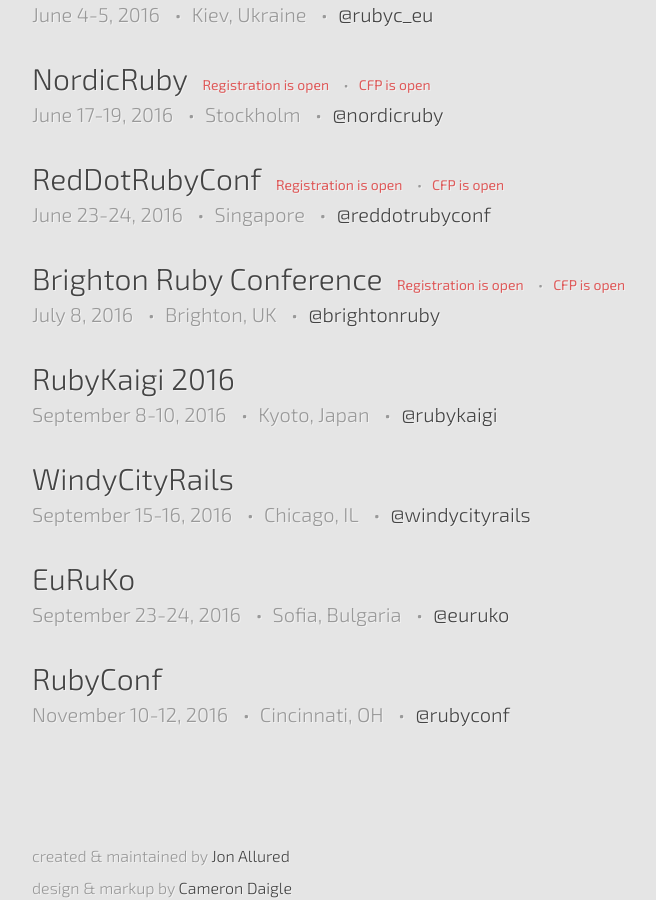
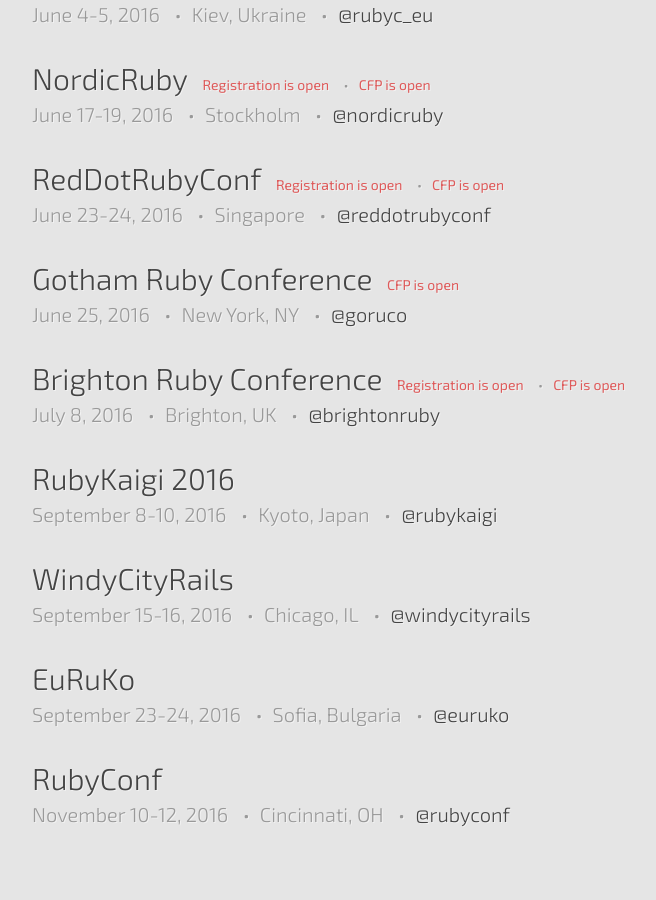
Before and after one commit to ruby-conferences/ruby-conferences.github.io, a Jekyll site: the page built from index.html, in a window 1280 px wide and 900 px high, scrolled down 1502 px. Shown: the whole window, without its empty margins (208-864 px from the left). Built offline with Jekyll 4.4.1, drawn with Linux system fonts in a browser that asks for light colours.

Commit message:
Add Gotham Ruby Conference

```diff
--- a/_data/current.yml
+++ b/_data/current.yml
@@ -82,6 +82,13 @@
   reg_phrase: Registration is open
   cfp_phrase: CFP is open
 
+- name: Gotham Ruby Conference
+  location: New York, NY
+  dates: "June 25, 2016"
+  url: http://goruco.com/
+  twitter: goruco
+  cfp_phrase: CFP is open
+
 - name: Brighton Ruby Conference
   location: Brighton, UK
   dates: "July 8, 2016"
```
